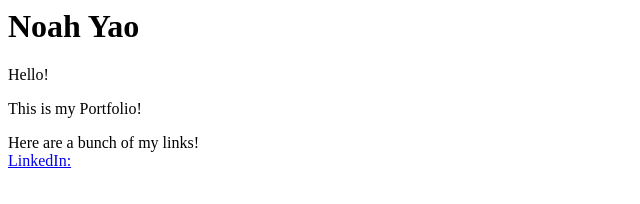
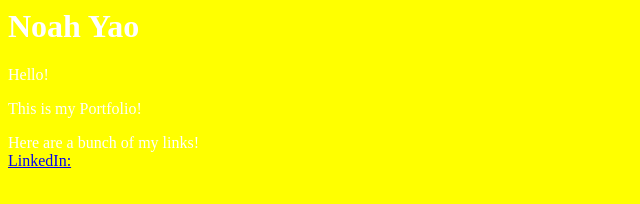
Before and after one commit to Nola0505/Nola0505.github.io, a plain HTML site: page index.html in a window 1280 px wide. Shown: the whole page, without its empty margins (0-640 px from the left). Drawn offline with Linux system fonts and the light colour scheme.

Commit message:
Update index.html

```diff
--- a/index.html
+++ b/index.html
@@ -3,6 +3,12 @@
   <meta charset="UTF-8">
   <meta name="viewport" content="width=device-width, intial-scale=1.0">
   <title>Document</title>
+  <style>
+    body {
+      background: yellow;
+      color: white;
+    }
+  </style>
   <link rel="stylesheet" href="style">
 </head>
 <body>
```
